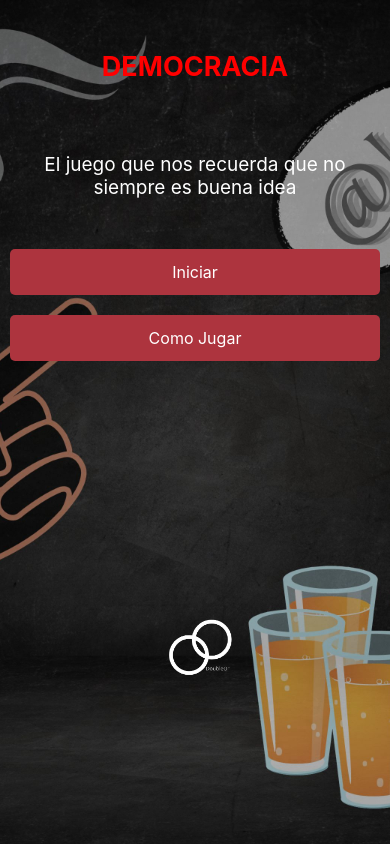
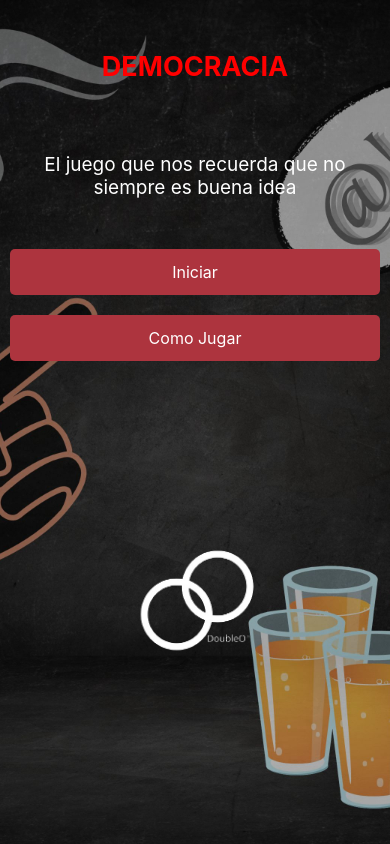
Before and after one commit to Octavio2804/demo-app, a React Native app: screen / in a window 390 px wide. Shown: the top 844 px of the page. Built offline with nearby package versions, Linux system fonts and the light colour scheme.

Commit message:
falta agregar enunciados al azar

```diff
--- a/app.json
+++ b/app.json
@@ -20,7 +20,9 @@
     "android": {
       "adaptiveIcon": {
         "foregroundImage": "./assets/adaptive-icon.png",
-        "backgroundColor": "#ffffff"
+        "backgroundColor": "#ffffff",
+        "package": "com.yourcompany.yourappname",
+        "versionCode": 1
       }
     },
     "web": {
--- a/package.json
+++ b/package.json
@@ -11,6 +11,7 @@
   "dependencies": {
     "@ant-design/icons": "^5.2.6",
     "@expo/webpack-config": "^19.0.0",
+    "@react-native-firebase/app": "^18.7.1",
     "@react-native-masked-view/masked-view": "0.2.9",
     "@react-navigation/native": "^6.1.9",
     "@react-navigation/native-stack": "^6.9.17",
@@ -18,6 +19,7 @@
     "@rneui/base": "^4.0.0-rc.7",
     "@rneui/themed": "^4.0.0-rc.8",
     "expo": "~49.0.15",
+    "expo-dev-client": "~2.4.12",
     "expo-status-bar": "~1.6.0",
     "react": "18.2.0",
     "react-dom": "18.2.0",
--- a/playerContext/playerContext.js
+++ b/playerContext/playerContext.js
@@ -9,8 +9,13 @@ const MantenerPlayers = ({ children }) => {
     setPlayers([...players, player.toUpperCase()]);
   };
 
+  const removePlayer = (player) => {
+    const updatedPlayers = players.filter((p) => p !== player.toUpperCase());
+    setPlayers(updatedPlayers);
+    };
+
   return (
-    <PlayerContext.Provider value={{ players, addPlayer }}>
+    <PlayerContext.Provider value={{ players, addPlayer, removePlayer }}>
       {children}
     </PlayerContext.Provider>
   );
--- a/screens/Inicio.js
+++ b/screens/Inicio.js
@@ -62,10 +62,10 @@ const styles = StyleSheet.create({
       textAlign: 'center',
     },
     logo: {
-      width: 100,
-      height: 100,
+      width: "50%",
+      marginTop: "35%",
+      marginLeft: "10%",
+      height: "15%",
       alignSelf: 'center',
-      marginTop: 225,
-      marginLeft: 30
     },
   })
--- a/screens/Juego.js
+++ b/screens/Juego.js
@@ -4,13 +4,16 @@ import { PlayerContext } from '../playercontext/PlayerContext';
 import { Image } from 'react-native-web';
 const img = require("../assets/img/FONDO1.jpg")
 
+
 const Juego = ({ route, navigation }) => {
   const { players } = React.useContext(PlayerContext);
   const [votes, setVotes] = React.useState({});
   const [currentTurn, setCurrentTurn] = React.useState(0);
+  const [selectedOption, setSelectedOption] = useState(null);
 
   useEffect(() => {
     setCurrentTurn(0);
+    setSelectedOption(null);
   }, [route]);
 
   React.useEffect(() => {
@@ -20,55 +23,86 @@ const Juego = ({ route, navigation }) => {
   }, [currentTurn, players, navigation, votes]);
 
   const handleVote = (player) => {
-      setVotes({ ...votes, [player]: (votes[player] || 0) + 1 });
+    setSelectedOption((prevOption) => (prevOption === player ? null : player));
+  };
+
+  const submitVote = () => {
+    if (selectedOption) {
+      setVotes({ ...votes, [selectedOption]: (votes[selectedOption] || 0) + 1 });
       setCurrentTurn(currentTurn + 1);
+      setSelectedOption(null);
+    }
   };
 
   return (
     <View>
       <ImageBackground source={img} style={styles.fotofondo} resizeMode='cover'>
-        <Text style={styles.enunciado}>Turno actual: {currentTurn + 1}</Text>
+        <Text style={styles.enunciado}>Enunciado</Text>
+        <Text style={styles.turno}>Turno actual: {currentTurn + 1}</Text>
         <FlatList
           data={players}
           keyExtractor={(item, index) => index.toString()}
           renderItem={({ item }) => (
             <View>
-            <TouchableOpacity style={styles.botonvotar}>
+              <TouchableOpacity
+                style={[styles.botonvotar, selectedOption === item && styles.selectedOption]}
+                onPress={() => handleVote(item)}
+              >
                 <Text style={styles.nombre}>{item}</Text>
               </TouchableOpacity>
-              {/* <Button title="Votar" onPress={() => handleVote(item)} color={"#4281A4"} /> */}
             </View>
           )}
         />
+        <TouchableOpacity
+          style={[styles.botonSubmit, { backgroundColor: selectedOption ? '#4281A4' : '#A9A9A9' }]}
+          onPress={submitVote}
+          disabled={!selectedOption}
+        >
+          <Text style={{ color: 'white' }}>Submit Vote</Text>
+        </TouchableOpacity>
       </ImageBackground>
     </View>
   );
 };
 
-export default Juego;
-
 const styles = StyleSheet.create({
+  enunciado: {
+    color: "white",
+    textAlign: "center",
+    margin: 25
+  },
   fotofondo: {
-        height: "100%"
+    height: '100%',
   },
-      enunciado: {
-        color:  "white",
+  turno: {
+    color: 'white',
     fontSize: 25,
-        textAlign: "center",
+    textAlign: 'center',
     padding: 10,
-        margin: 10
+    margin: 10,
   },
   nombre: {
-        color:  "white",
+    color: 'white',
     fontSize: 20,
-        textAlign: "center",
+    textAlign: 'center',
     padding: 7,
-        margin: 7
+    margin: 7,
   },
   botonvotar: {
-        backgroundColor: "#272727",
+    backgroundColor: '#272727',
     borderWidth: 1,
-        borderColor: "#F2EFEA",
+    borderColor: '#F2EFEA',
     margin: 20,
-      }
-})
+  },
+  botonSubmit: {
+    backgroundColor: '#4281A4',
+    padding: 10,
+    margin: 20,
+    alignItems: 'center',
+  },
+  selectedOption: {
+    backgroundColor: 'green',
+  },
+});
+
+export default Juego;
--- a/screens/jugadores.js
+++ b/screens/jugadores.js
@@ -1,5 +1,5 @@
 import React, { useState, useContext } from 'react';
-import { StyleSheet, Text, View, Button, TextInput, FlatList, Alert, ImageBackground } from 'react-native';
+import { StyleSheet, Text, View, Button, TextInput, FlatList, Alert, ImageBackground, TouchableOpacity } from 'react-native';
 import { createStackNavigator } from '@react-navigation/stack';
 import { useNavigation } from '@react-navigation/native';
 const img = require("../assets/img/FONDO1.jpg");
@@ -7,7 +7,7 @@ import Juego from './Juego';
 import { PlayerContext } from '../playercontext/PlayerContext';
 
 const Jugadores = ({ navigation }) => {
-  const { players, addPlayer } = useContext(PlayerContext);
+  const { players, addPlayer, removePlayer } = useContext(PlayerContext);
   const [newPlayer, setNewPlayer] = React.useState('');
 
   const handleAddPlayer = () => {
@@ -17,6 +17,10 @@ const Jugadores = ({ navigation }) => {
       addPlayer(newPlayer);
       setNewPlayer('');
     }
+  };
+
+  const handleRemovePlayer = (player) => {
+    removePlayer(player);
   };
 
   return (
@@ -46,12 +50,10 @@ const Jugadores = ({ navigation }) => {
               </View>
              )}
            />
-        <Button title='Empezar juego' onPress={() => navigation.navigate('Juego', {players})}/>
          </View>
         </ImageBackground>
 
          <FlatList
-        data={players}
            keyExtractor={(item, index) => index.toString()}
            renderItem={({ item }) => (
              <View>
@@ -59,7 +61,8 @@ const Jugadores = ({ navigation }) => {
               </View>
            )}
          />
-      <Button title='Empezar juego' onPress={() => navigation.navigate('Juego', { players })} />
+          <TouchableOpacity onPress={() => navigation.navigate('Juego', { players })} style={styles.empezar}><Text style={styles.empezarTexto}>Empezar juego</Text></TouchableOpacity>
+          {/* <Button title='Empezar juego' onPress={() => navigation.navigate('Juego', { players })} /> */}
        </View>
   );
 };
@@ -128,6 +131,17 @@ const styles = StyleSheet.create({
     color: 'black',
     fontFamily: 'serif',
   },
+  empezar: {
+    backgroundColor: "#20A39E",
+    marginBottom: "3%",
+    borderRadius: 10,
+  },
+  empezarTexto: {
+    color: "black",
+    fontSize: 20,
+    padding: 10,
+
+  }
 });
 
 export default Jugadores;
--- a/screens/resultado.js
+++ b/screens/resultado.js
@@ -1,21 +1,83 @@
-import React from 'react';
-import { View, Text, Button, StyleSheet } from 'react-native';
+import { useEffect } from 'react';
+import { View, Text, Button, StyleSheet, ImageBackground, TouchableOpacity, Image, Alert } from 'react-native';
+const img = require("../assets/img/FONDO1.jpg");
 
 const Resultado = ({ route, navigation }) => {
   const { votes, players } = route.params;
 
   const winner = Object.keys(votes).reduce((a, b) => (votes[a] > votes[b] ? a : b), '');
 
+  // Check if there's a tie
+  const isTie = Object.values(votes).filter((count) => count === votes[winner]).length > 1;
+
+  useEffect(() => {
+    if (isTie) {
+      Alert.alert(
+        'Empate',
+        'Acá no hay balotaje, el proximo que elijan toma doble',
+        [{ text: 'OK', onPress: () => navigation.navigate('Juego', { players }) }]
+      );
+    }
+  }, [isTie, navigation, players]);
+
   return (
     <View>
-        <Text>Results</Text>
-        <Text>Winner: {winner}</Text>
-        <Button title="Siguiente" onPress={() => navigation.navigate('Juego', { players })} />
-        <Button title='Volver a Inicio' onPress={() => navigation.navigate('Inicio')} />
+      <ImageBackground source={img} style={styles.fotofondo} resizeMode='cover'>
+        <Text style={styles.titulo}>EL PUEBLO HA HABLADO</Text>
+        <Text style={styles.seleccionado}>Seleccionado: {winner}</Text>
+        <TouchableOpacity onPress={() => navigation.navigate('Juego', { players })} style={styles.boton}>
+          <Text style={styles.botontexto}>Siguiente</Text>
+        </TouchableOpacity>
+        <TouchableOpacity onPress={() => navigation.navigate('Inicio', { players })} style={styles.boton}>
+          <Text style={styles.botontexto}>Volver a Inicio</Text>
+        </TouchableOpacity>
+        <Image source={require('../assets/img/LogoPngBlanco-sinfondo.png')} style={styles.logo}/>
+        <Text style={styles.mensaje}>(No te enojes con el juego, es culpa de tus amigos)</Text>
+      </ImageBackground>
     </View>
   );
 };
 
 export default Resultado
 
-const styles = StyleSheet.create({})
+const styles = StyleSheet.create({
+  seleccionado: {
+    textAlign: "center",
+    fontSize: 25,
+    padding: 10,
+    margin: 10,
+    color: "white"
+  },
+  titulo: {
+    textAlign: "center",
+    fontSize: 30,
+    padding: 10,
+    marginTop: 40,
+    color: "white"
+  },
+  fotofondo: {
+    width: '110%',
+    height: '104%',
+  },
+  boton: {
+    backgroundColor: '#AD343E',
+    margin: 10,
+    padding: 10,
+    marginRight: 50,
+  },
+  botontexto: {
+    textAlign: "center"
+  },
+  mensaje: {
+    color: "grey",
+    textAlign: "center",
+    marginRight: 30,
+    paddingTop: "13%"
+  },
+  logo: {
+    width: 200,
+    height: 150,
+    alignSelf: 'center',
+    marginTop: "40%",
+  },
+})
```
Also changed, not shown: 1 other file (tests, documents, lock files or other folders). Lines whose indentation alone changed are shown as unchanged.
